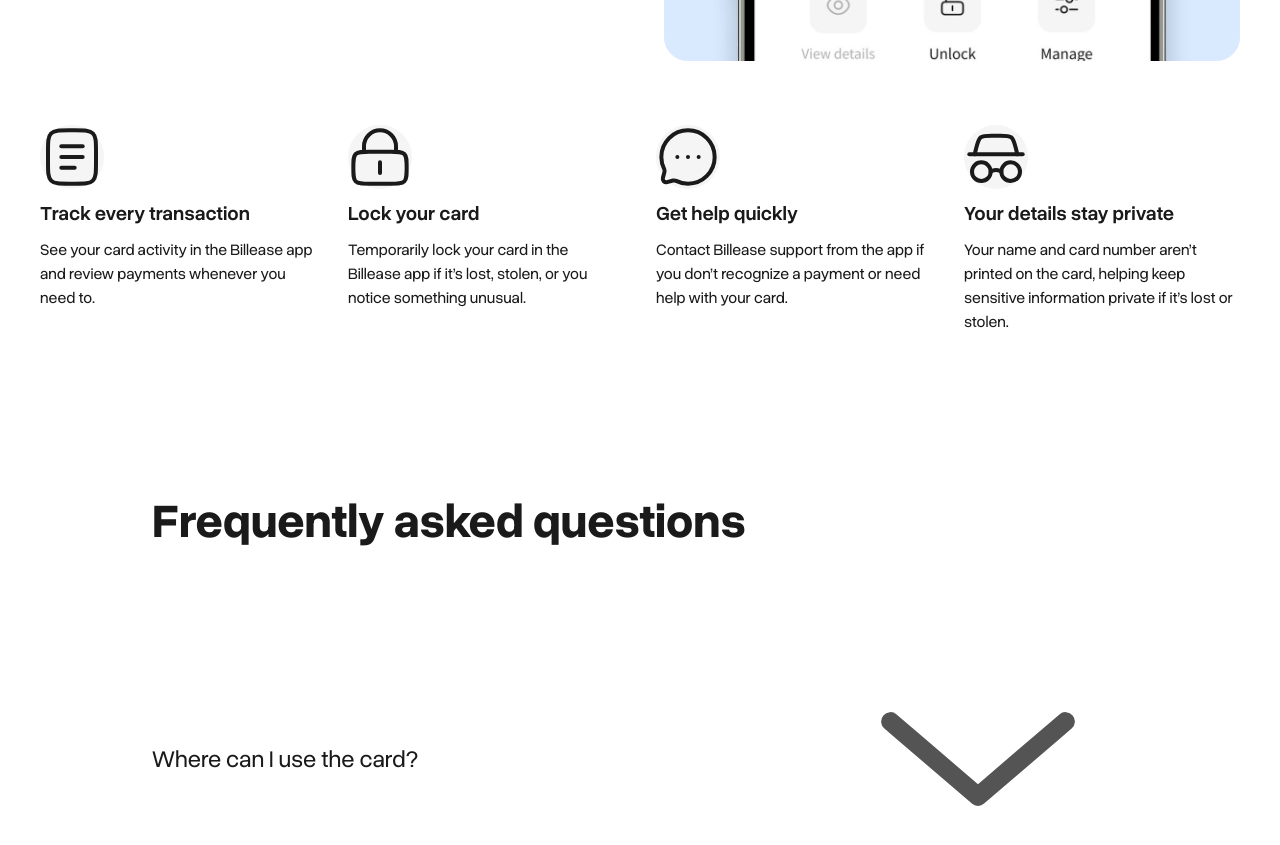
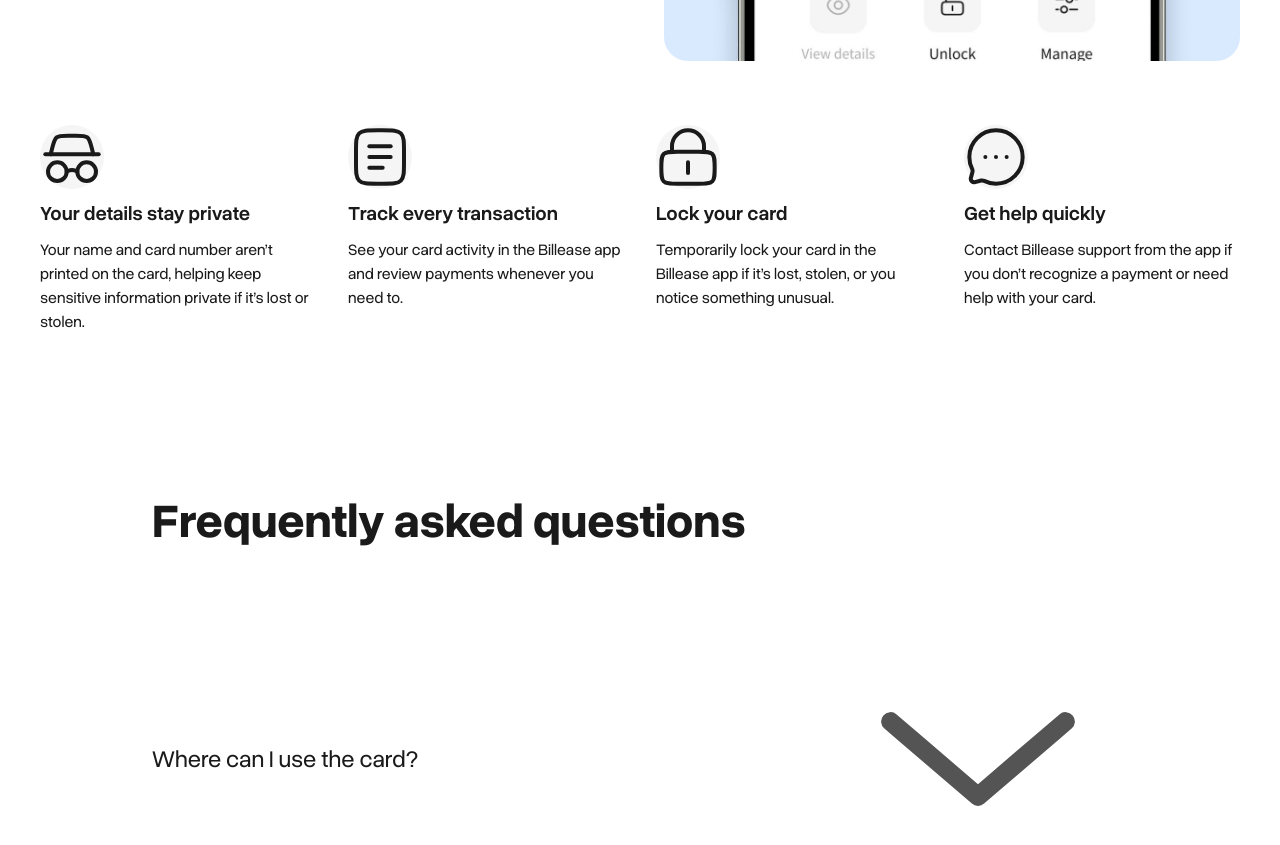
Before and after one commit to HeyElika/landing-page, a React (Vite) app: page / in a window 1280 px wide. Shown: the part 3580-4425 px from the top of the page. Built offline with nearby package versions, Linux system fonts and the light colour scheme.

Commit message:
Reorder the safety points by how much the reader has to do
Private without lifting a finger, then visibility, then an action they can
take, then the route to a person when the first three are not enough.

```diff
--- a/src/content/products/access-card.js
+++ b/src/content/products/access-card.js
@@ -187,12 +187,19 @@ export default {
         alt: 'The Billease app showing a locked Access Card',
         ratio: '1 / 1',   // the file's own ratio, so nothing is cropped or stretched
       },
+      // Ordered by how much the reader has to do: private without lifting a
+      // finger, then visibility, then an action they can take, then the route
+      // to a person when the first three are not enough.
       items: [
         {
-          // Was 'Protected transactions', which claimed a protection nobody had
-          // confirmed. This says only what the app demonstrably does. If
-          // Engineering and Risk confirm a specific protection, the stronger
-          // title can come back with their wording.
+          icon: 'incognito',
+          title: 'Your details stay private',
+          // CONTENT DEPENDENCY: confirm the printed card omits the name and
+          // the card number. A claim about the manufactured article, so it
+          // needs checking against the final artwork, not the design file.
+          description: 'Your name and card number aren\u2019t printed on the card, helping keep sensitive information private if it\u2019s lost or stolen.',
+        },
+        {
           icon: 'document',
           title: 'Track every transaction',
           description: 'See your card activity in the Billease app and review payments whenever you need to.',
@@ -206,14 +213,6 @@ export default {
           icon: 'chat-outline',
           title: 'Get help quickly',
           description: 'Contact Billease support from the app if you don\u2019t recognize a payment or need help with your card.',
-        },
-        {
-          icon: 'incognito',
-          title: 'Your details stay private',
-          // CONTENT DEPENDENCY: confirm the printed card omits the name and
-          // the card number. A claim about the manufactured article, so it
-          // needs checking against the final artwork, not the design file.
-          description: 'Your name and card number aren\u2019t printed on the card, helping keep sensitive information private if it\u2019s lost or stolen.',
         },
       ],
     },
```
